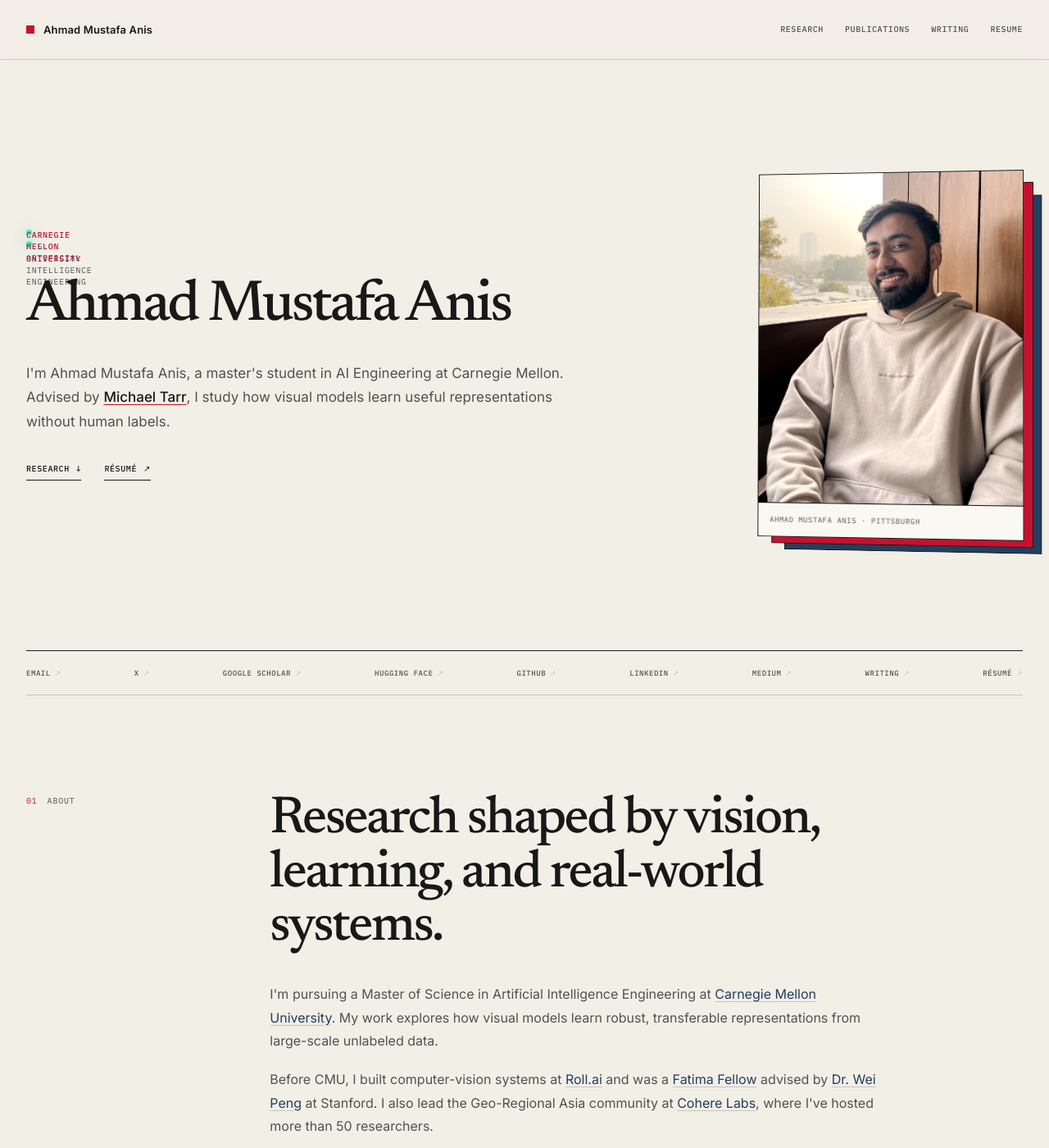
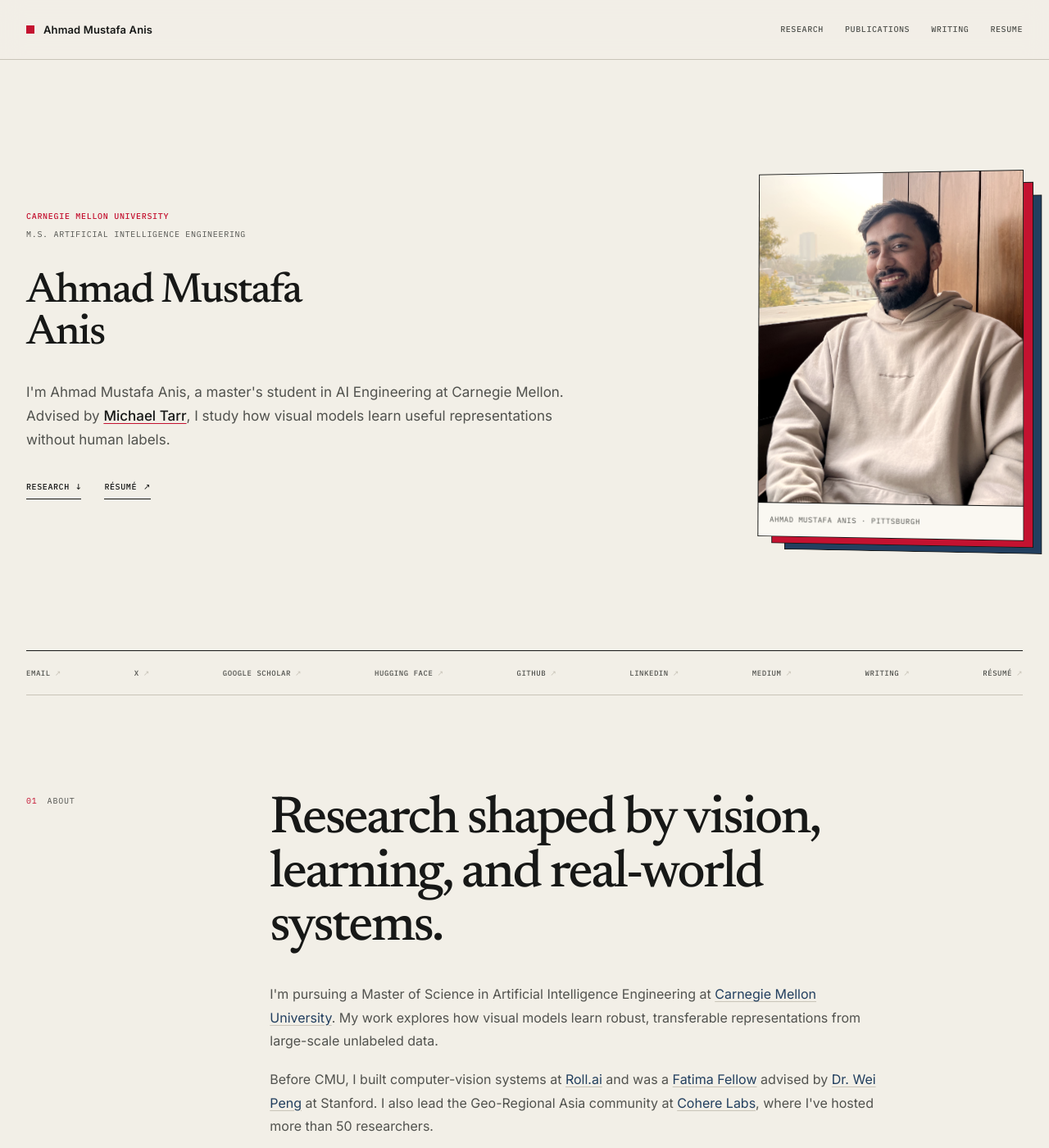
Before and after one commit to ahmadmustafaanis/ahmadmustafaanis.github.io, a Jekyll site: the page built from index.html, in a window 1280 px wide and 1400 px high. Shown: the whole window at 82% size. Built offline with Jekyll 4.4.1, drawn with Linux system fonts in a browser that asks for light colours.

Commit message:
Fix homepage hero layout

```diff
--- a/_config.yml
+++ b/_config.yml
@@ -2,7 +2,7 @@ title: Ahmad Mustafa Anis
 description: Ahmad Mustafa Anis is a master's student in AI Engineering at Carnegie Mellon University, advised by Michael Tarr and working on self-supervised learning.
 url: "https://ahmadmustafaanis.github.io"
 baseurl: ""
-asset_version: "20260728-5"
+asset_version: "20260728-6"
 
 markdown: kramdown
 kramdown:
--- a/homepage.css
+++ b/homepage.css
@@ -120,6 +120,7 @@
 }
 
 .home-body .hero-copy {
+  min-width: 0;
   padding: 92px 0 !important;
 }
 
@@ -138,6 +139,12 @@
 
 .home-body .hero-status span {
   display: block;
+  width: auto;
+  height: auto;
+  min-width: 0;
+  border-radius: 0;
+  background: transparent;
+  box-shadow: none;
   font-family: inherit;
   white-space: normal;
 }
@@ -152,14 +159,18 @@
 }
 
 .home-body .name {
-  max-width: 720px;
+  max-width: 560px;
   margin: 0 0 32px;
   color: var(--ink);
   font-family: 'Newsreader', Georgia, serif;
-  font-size: clamp(54px, 5.5vw, 74px);
+  font-size: clamp(42px, 4vw, 56px);
   font-weight: 500;
-  line-height: 1;
-  letter-spacing: -0.045em;
+  line-height: 0.98;
+  letter-spacing: -0.035em;
+}
+
+.home-body .name > span {
+  display: block;
 }
 
 .home-body .hero-lede {
@@ -210,7 +221,9 @@
 
 .hero-portrait-wrap {
   position: relative;
+  z-index: 1;
   width: min(100%, 340px);
+  min-width: 0;
   justify-self: end;
   perspective: 1100px;
   transform-style: preserve-3d;
@@ -695,12 +708,12 @@
 @media (max-width: 960px) {
   .home-body .hero-section {
     min-height: 650px;
-    grid-template-columns: minmax(0, 1.25fr) minmax(260px, 0.75fr);
-    gap: 48px;
+    grid-template-columns: minmax(0, 1fr) minmax(240px, 310px);
+    gap: 40px;
   }
 
   .home-body .name {
-    font-size: clamp(50px, 7vw, 66px);
+    font-size: clamp(42px, 5vw, 50px);
   }
 
   .home-body .profile-links {
@@ -741,7 +754,7 @@
   }
 
   .home-body .name {
-    font-size: clamp(48px, 13vw, 64px);
+    font-size: clamp(42px, 11vw, 50px);
   }
 
   .hero-portrait-wrap {
@@ -790,7 +803,7 @@
 
 @media (max-width: 430px) {
   .home-body .name {
-    font-size: 48px;
+    font-size: 42px;
   }
 
   .home-body .hero-lede {
--- a/index.html
+++ b/index.html
@@ -38,7 +38,7 @@ layout: null
                 <span class="hero-institution">Carnegie Mellon University</span>
                 <span class="hero-program">M.S. Artificial Intelligence Engineering</span>
               </div>
-              <h1 class="name" id="hero-title">Ahmad Mustafa Anis</h1>
+              <h1 class="name" id="hero-title"><span>Ahmad Mustafa</span><span>Anis</span></h1>
               <p class="hero-lede">I'm Ahmad Mustafa Anis, a master's student in AI Engineering at Carnegie Mellon. Advised by <a href="https://www.cmu.edu/dietrich/psychology/directory/core-training-faculty/tarr-michael.html">Michael Tarr</a>, I study how visual models learn useful representations without human labels.</p>
               <div class="hero-actions">
                 <a href="#research">Research <span aria-hidden="true">↓</span></a>
```
